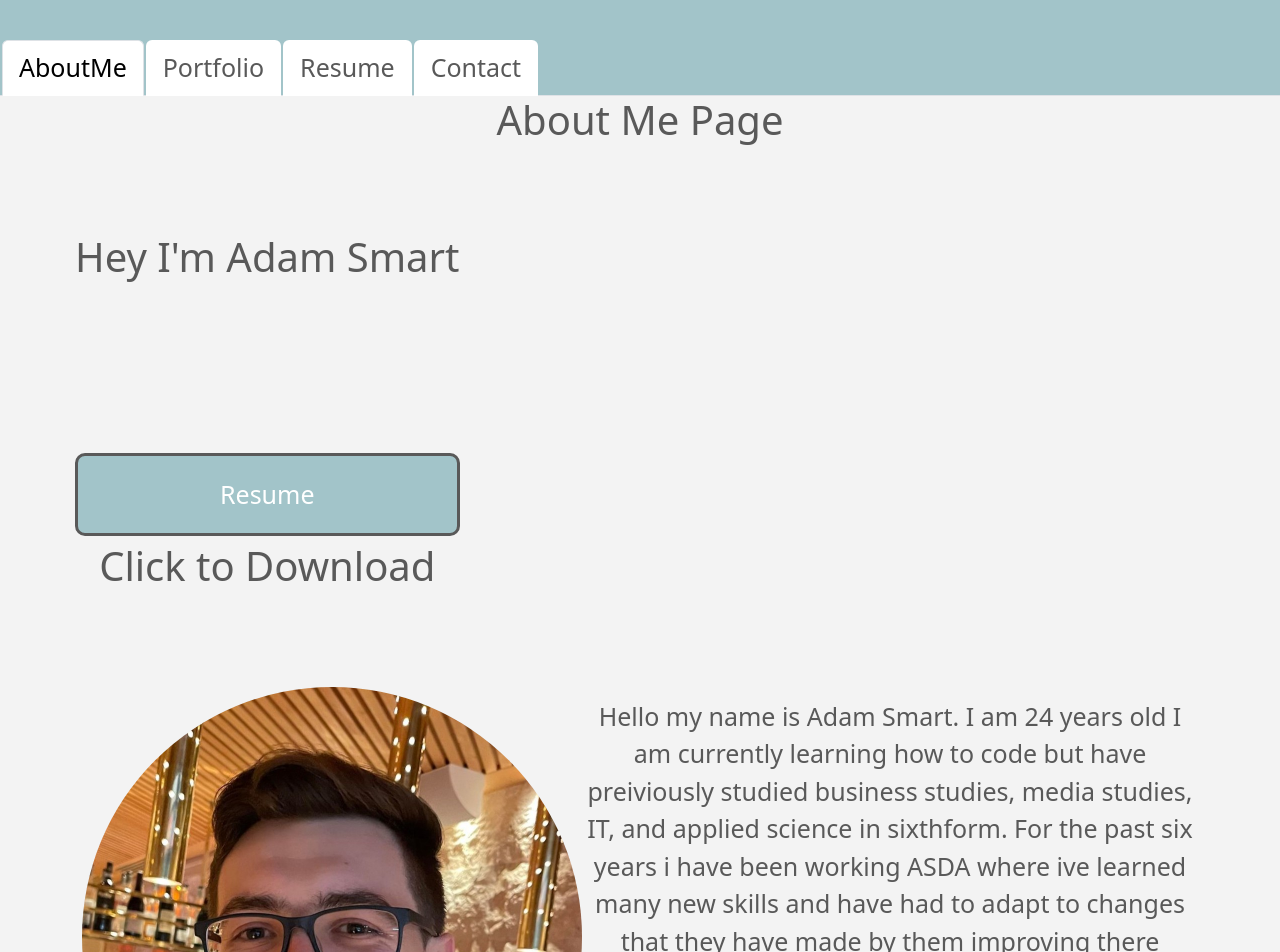
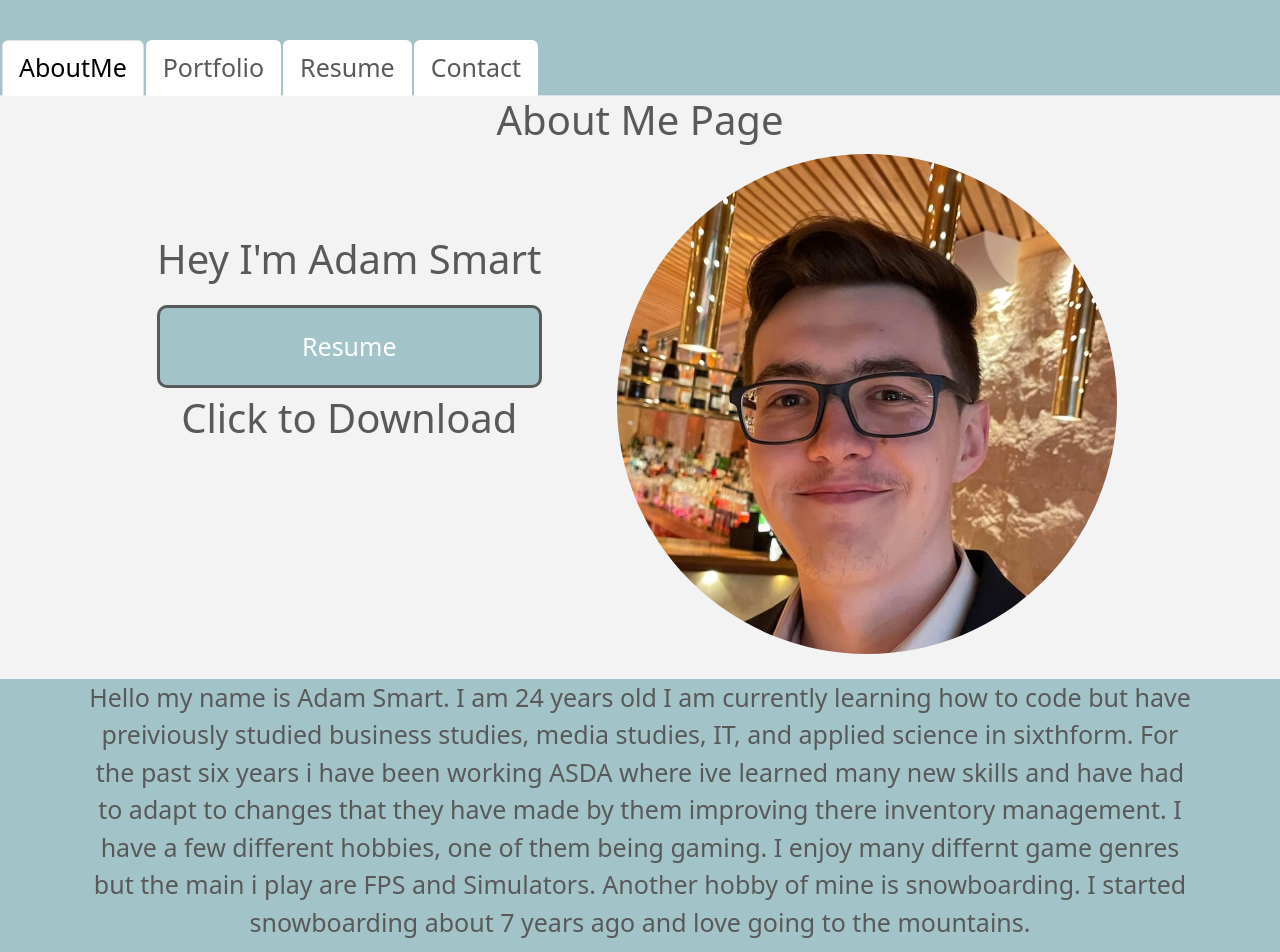
Before and after one commit to Adam-Smart/react-app-portfolio, a React (Create React App) app: page / in a window 1280 px wide. Shown: the top 952 px of the page. Built offline with nearby package versions, Linux system fonts and the light colour scheme.

Commit message:
fixed some style issues

```diff
--- a/src/components/pages/AboutMe.js
+++ b/src/components/pages/AboutMe.js
@@ -6,10 +6,14 @@ import CV from "../../Files/Resume.pdf"
 
 export default function AboutMe() {
   return (
+
+
     <div>
       <h1>About Me Page</h1>
 
-      <div className='name'>
+        <section className='container'>
+
+<div className='name'>
       <p>Hey I'm Adam Smart  </p>
       <a href={CV} download={CV}>
         Resume
@@ -17,9 +21,9 @@ export default function AboutMe() {
       <p>Click to Download</p>
     </div>
 
-      <section className='container'>
 
-        <img className = "profile" src={Me} alt="Adam Smart"></img>
+
+        <img className = "profile-img" src={Me} alt="Adam Smart"></img>
 
       <p className='info'>
       Hello my name is Adam Smart. I am 24 years old I am currently learning how to code but have preiviously studied business studies, media studies, IT, and applied science in sixthform.
--- a/src/index.css
+++ b/src/index.css
@@ -19,12 +19,13 @@ code {
  display: flex;
  justify-content: flex-end;
 }
-.profile{
+.profile-img{
   border-radius: 100%;
   max-width: 500px;
+  margin-right: 20px;
   margin-bottom: 25px;
-  margin-right: auto;
-  margin-left: auto;
+  width: 100%;
+  align-self: center;
 }
 .container p{
  align-self: center;
@@ -48,6 +49,9 @@ code {
   border-color: #595959;
   margin-top: 150px;
 }
+.info{
+  float: right;
+}
 
 /* Images of projects */
 img{
@@ -69,7 +73,6 @@ img{
 
 div{
   background-color: #F3F3F3;
-  /* min-height: 100vh; */
   color : #595959;
   font-size: 25px;
 }
@@ -96,11 +99,10 @@ div{
   }
 
   footer{
-    position: relative;
+    display: block;
     background-color: #A2C4C9;
     width: 100%;
-    bottom: 0;
-    min-height: 80px;
+    min-height: auto;
     font-size: 30px;
   }
   footer a {
@@ -124,9 +126,12 @@ div{
   }
 
 
-@media only screen and (max-width: 767px) {
+@media only screen and (max-width: 1400px) {
   .portfolio{
     width: 95%;
   }
+  .container{
+    display: block;}
 
+  .name a{margin: 0;}
 }
```
